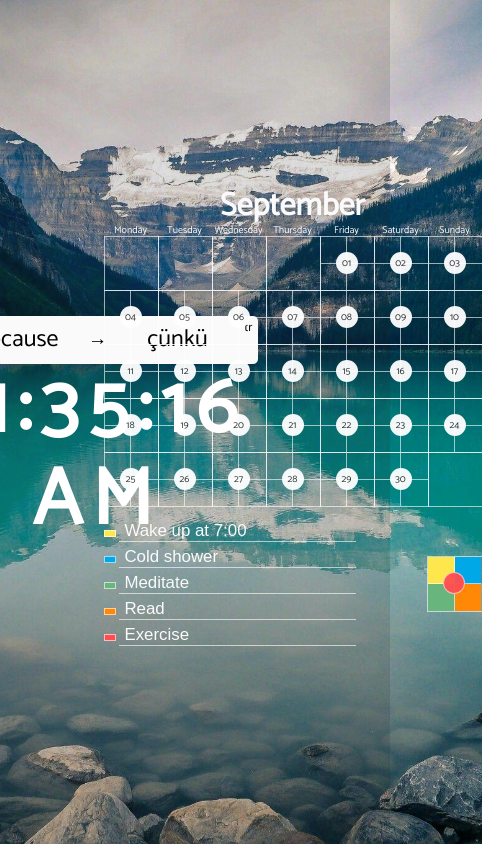
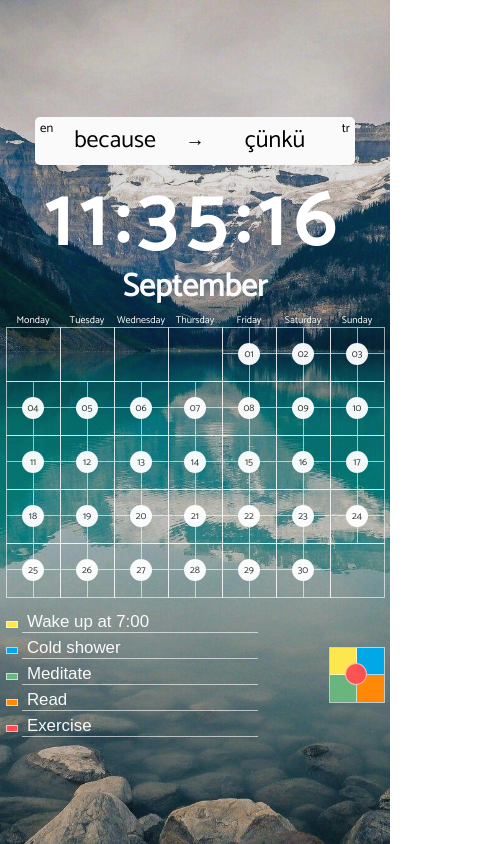
Before and after one commit to furkando/word-of-the-tab-chrome-extension, a browser extension: page index.html in a window 390 px wide. Shown: the whole page, 482 px wide, since content can reach past the window. Drawn offline with nearby package versions, Linux system fonts and the light colour scheme.

Commit message:
Fix: Stylings

```diff
--- a/index.css
+++ b/index.css
@@ -45,17 +45,11 @@ habit-tracker-items {
   max-width: 800px;
 }
 
-.translation {
+.clock {
+  width: 100%;
   display: flex;
   justify-content: center;
   align-items: center;
-  flex-direction: row;
-  width: 100%;
-  height: 100%;
-}
-
-.clock {
-  width: 335px;
 }
 
 .clock-container {
@@ -73,3 +67,15 @@ habit-tracker-items {
   align-items: center;
   width: 50%;
 }
+
+@media (max-width: 768px) {
+  main {
+    flex-direction: column;
+  }
+  .clock-container {
+    width: 100%;
+  }
+  .habit-tracker {
+    width: 100%;
+  }
+}
--- a/src/clock/main.js
+++ b/src/clock/main.js
@@ -4,7 +4,6 @@ class MyClock extends HTMLElement {
 
   :host {
     width: 100%;
-    display: flex;
   }
 
   #clock {
@@ -40,7 +39,10 @@ class MyClock extends HTMLElement {
 
   init() {
     const setTime = () => {
-      const localeTimeString = new Date().toLocaleTimeString();
+      const localeTimeString = new Date().toLocaleTimeString(
+        {},
+        { hour12: false }
+      );
       this.shadowRoot.getElementById("clock").innerHTML = localeTimeString;
     };
     setTime();
--- a/src/habit-tracker/main.js
+++ b/src/habit-tracker/main.js
@@ -106,9 +106,9 @@ const styles = () => `
 
   #monthLabel {
     margin: 0;
+    margin-bottom: 10px;
     cursor: default;
     color: #fafafa;
-    display: inline;
     padding: 0 1em;
     -webkit-user-select: none;
     -moz-user-select: none;
@@ -239,9 +239,9 @@ const styles = () => `
 
   #monthLabel {
     margin: 0;
+    margin-bottom: 10px;
     cursor: default;
     color: #fafafa;
-    display: inline;
     padding: 0 1em;
     -webkit-user-select: none;
     -moz-user-select: none;
--- a/src/translation/main.js
+++ b/src/translation/main.js
@@ -717,6 +717,7 @@ class TranslationComponent extends HTMLElement {
           border-radius: 5px;
           position: relative;
           min-width: 320px;
+          margin-bottom: 12px;
         }
 
         .source-language,
```
